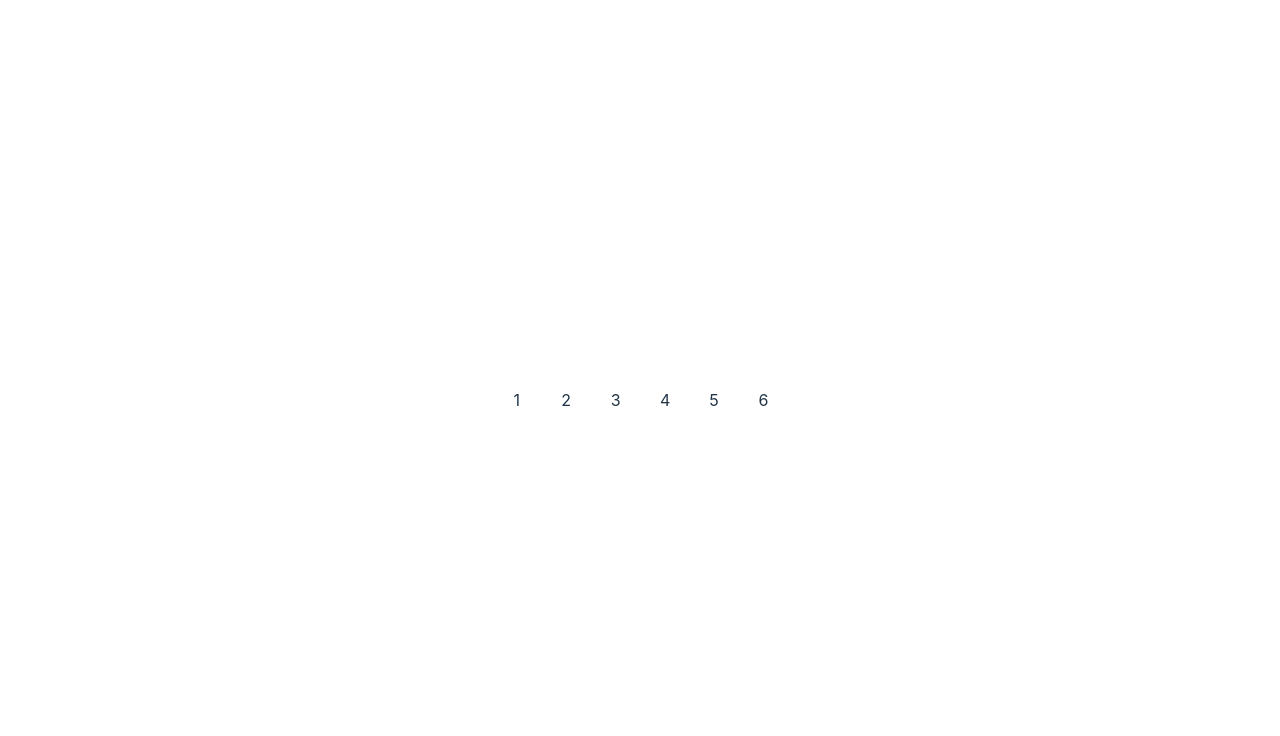
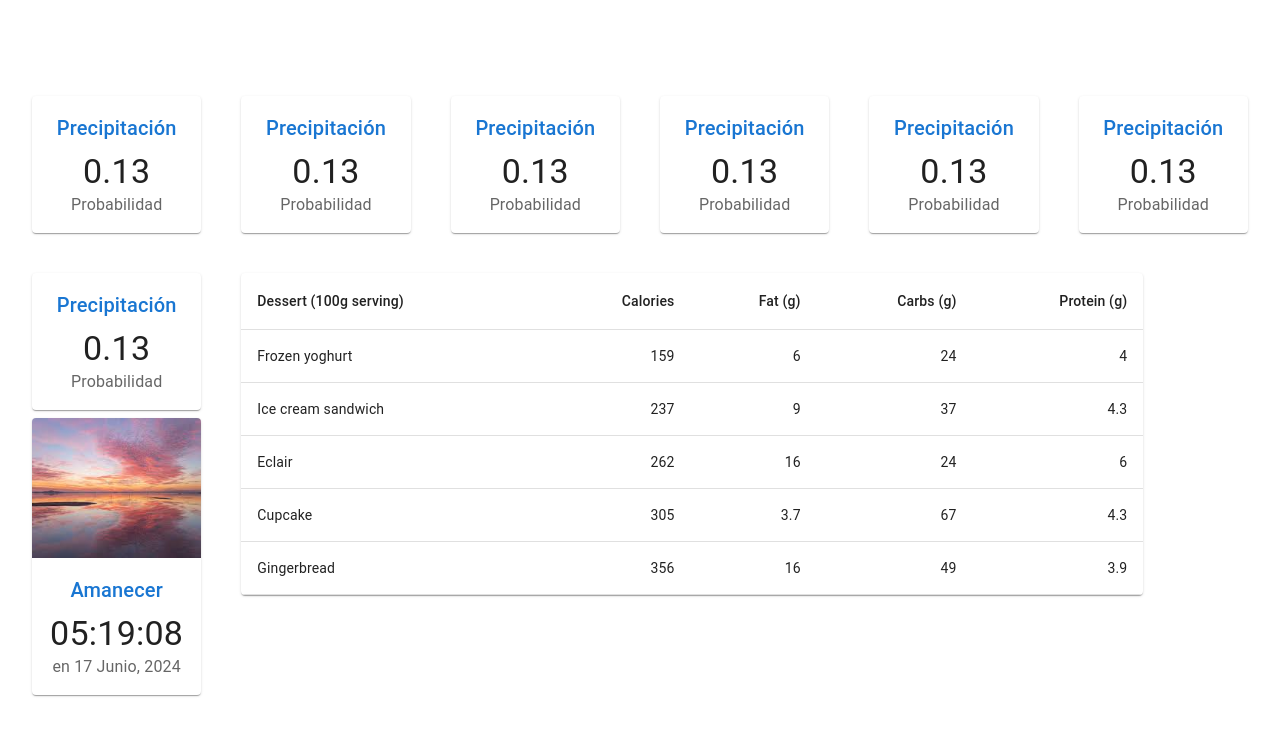
Before and after one commit to GiovanniSambonino/dashboard, a React (Vite) app: page / in a window 1280 px wide. Shown: the top 736 px of the page. Built offline with nearby package versions, Linux system fonts and the light colour scheme.

Commit message:
update react

```diff
--- a/src/App.tsx
+++ b/src/App.tsx
@@ -3,12 +3,16 @@
 /*import reactLogo from './assets/react.svg'
 import viteLogo from '/vite.svg'*/
 import './App.css'
+import Indicator from './components/Indicator';
+import Summary from './components/Summary';
+import BasicTable from './components/BasicTable';
+
 
 
 function App() {
 	/*const [count, setCount] = useState(0)*/
 
-  return (
+	/*return (
 		<Grid container spacing={5}>
 			<Grid xs={12} sm={4} md={3} lg={2}>1</Grid>
 			<Grid xs={6} sm={4} md={3} lg={2}>2</Grid>
@@ -17,6 +21,53 @@
 			<Grid xs={6} sm={4} md={6} lg={2}>5</Grid>
 			<Grid xs={6} sm={4} md={6} lg={2}>6</Grid>
 		  </Grid>
+	  )*/
+	/*return (
+
+		<Grid xs={6} md={4} lg={2}>
+			<Indicator title='Precipitación' subtitle='Probabilidad' value={0.13} />
+		</Grid>
+
+	)*/
+	/*return (
+
+		<Grid xs={6} sm={4} md={3} lg={2}>
+			<Summary></Summary>
+		</Grid>
+
+	)*/
+	return (
+		<Grid container spacing={5}>
+			<Grid xs={6} md={4} lg={2}>
+				<Indicator title='Precipitación' subtitle='Probabilidad' value={0.13} />
+			</Grid>
+			<Grid xs={6} md={4} lg={2}>
+				<Indicator title='Precipitación' subtitle='Probabilidad' value={0.13} />
+			</Grid>
+			<Grid xs={6} md={4} lg={2}>
+				<Indicator title='Precipitación' subtitle='Probabilidad' value={0.13} />
+			</Grid>
+			<Grid xs={6} md={4} lg={2}>
+				<Indicator title='Precipitación' subtitle='Probabilidad' value={0.13} />
+			</Grid>
+			<Grid xs={6} md={4} lg={2}>
+				<Indicator title='Precipitación' subtitle='Probabilidad' value={0.13} />
+			</Grid>
+			<Grid xs={6} md={4} lg={2}>
+				<Indicator title='Precipitación' subtitle='Probabilidad' value={0.13} />
+			</Grid>
+			<Grid xs={6} sm={4} md={3} lg={2}  >
+				<Grid xs={6} md={4} lg={2}sx={{ paddingBottom: "5%" }}>
+					<Indicator title='Precipitación' subtitle='Probabilidad' value={0.13} />
+				</Grid>
+				<Grid xs={6} md={4} lg={2}sx={{ paddingBottom: "5%" }}>
+				<Summary></Summary>
+				</Grid>
+			</Grid>
+			<Grid xs={12} md={6} lg={9} >
+				<BasicTable />
+			</Grid>
+		</Grid>
 	)
 }
 
--- /dev/null
+++ b/src/components/BasicTable.tsx
@@ -0,0 +1,59 @@
+// src/components/BasicTable.tsx
+
+import * as React from 'react';
+import Table from '@mui/material/Table';
+import TableBody from '@mui/material/TableBody';
+import TableCell from '@mui/material/TableCell';
+import TableContainer from '@mui/material/TableContainer';
+import TableHead from '@mui/material/TableHead';
+import TableRow from '@mui/material/TableRow';
+import Paper from '@mui/material/Paper';
+
+function createData(
+  name: string,
+  calories: number,
+  fat: number,
+  carbs: number,
+  protein: number,
+) {
+  return { name, calories, fat, carbs, protein };
+}
+
+const rows = [
+  createData('Frozen yoghurt', 159, 6.0, 24, 4.0),
+  createData('Ice cream sandwich', 237, 9.0, 37, 4.3),
+  createData('Eclair', 262, 16.0, 24, 6.0),
+  createData('Cupcake', 305, 3.7, 67, 4.3),
+  createData('Gingerbread', 356, 16.0, 49, 3.9),
+];
+
+export default function BasicTable() {
+  return (
+    <TableContainer component={Paper}>
+      <Table sx={{ minWidth: 650 }} aria-label="simple table">
+        <TableHead>
+          <TableRow>
+            <TableCell>Dessert (100g serving)</TableCell>
+            <TableCell align="right">Calories</TableCell>
+            <TableCell align="right">Fat&nbsp;(g)</TableCell>
+            <TableCell align="right">Carbs&nbsp;(g)</TableCell>
+            <TableCell align="right">Protein&nbsp;(g)</TableCell>
+          </TableRow>
+        </TableHead>
+        <TableBody>
+          {rows.map((row) => (
+            <TableRow key={row.name}>
+              <TableCell component="th" scope="row">
+                {row.name}
+              </TableCell>
+              <TableCell align="right">{row.calories}</TableCell>
+              <TableCell align="right">{row.fat}</TableCell>
+              <TableCell align="right">{row.carbs}</TableCell>
+              <TableCell align="right">{row.protein}</TableCell>
+            </TableRow>
+          ))}
+        </TableBody>
+      </Table>
+    </TableContainer>
+  );
+}
--- /dev/null
+++ b/src/components/Indicator.tsx
@@ -0,0 +1,46 @@
+import Typography from '@mui/material/Typography';
+import Paper from '@mui/material/Paper';
+
+interface Config {
+    title?: String;
+    subtitle?: String;
+    value: Number;
+}
+export default function Indicator(config: Config) {
+	return (
+        <Paper
+            sx={{
+              p: 2,
+              display: 'flex',
+              flexDirection: 'column'
+            }}
+          >
+            <Typography component="h2" variant="h6" color="primary" gutterBottom>
+                {config.title}
+            </Typography>
+            <Typography component="p" variant="h4">
+                {config.value.toString()}
+            </Typography>
+            <Typography color="text.secondary" sx={{ flex: 1 }}>
+                {config.subtitle}
+            </Typography>
+        </Paper>
+    )
+    /*return (
+        <>
+            {config.title}<br/>
+            {config.value.toString()}<br/>
+            {config.subtitle}
+
+        </>
+    )*/
+}
+/*
+export default function Indicator() {
+    return (
+       	<>
+            Indicator
+        </>
+    )
+}
+*/
--- /dev/null
+++ b/src/components/Summary.tsx
@@ -0,0 +1,33 @@
+import Typography from '@mui/material/Typography';
+import Card from '@mui/material/Card';
+import CardContent from '@mui/material/CardContent';
+import CardMedia from '@mui/material/CardMedia';
+import { CardActionArea } from '@mui/material';
+
+import sunrise from '../assets/sunrise.jpeg'
+
+export default function Summary() {
+    return (
+        <Card sx={{ maxWidth: 345 }}>
+            <CardActionArea>
+                <CardMedia
+                    component="img"
+                    height="140"
+                    image={sunrise}
+                    alt="Amanecer"
+                />
+                <CardContent>
+                    <Typography gutterBottom component="h2" variant="h6" color="primary">
+                        Amanecer
+                    </Typography>
+                    <Typography component="p" variant="h4">
+                        05:19:08
+                    </Typography>
+                    <Typography color="text.secondary" sx={{ flex: 1 }}>
+                    	en 17 Junio, 2024
+                    </Typography>
+                </CardContent>
+            </CardActionArea>
+        </Card>
+    )
+}
```
Also changed, not shown: src/assets/sunrise.jpeg (added). Lines whose indentation alone changed are shown as unchanged.
